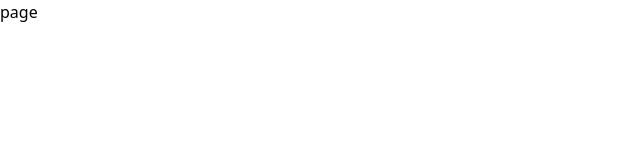
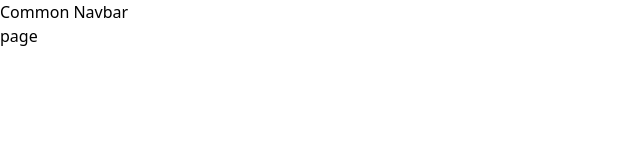
Before and after one commit to ShariarNiaj05/Apollo-Gears, a Next.js app: page / in a window 1280 px wide. Shown: the top 160 px of the page, without its empty margins (0-640 px from the left). Built offline with nearby package versions, Linux system fonts and the light colour scheme.

Commit message:
feat: Generating layout

```diff
--- a/src/app/layout.tsx
+++ b/src/app/layout.tsx
@@ -13,7 +13,10 @@ export default function RootLayout({
 }>) {
   return (
     <html lang="en">
-      <body className={`antialiased`}>{children}</body>
+      <body className={`antialiased`}>
+        Common Navbar
+        {children}
+      </body>
     </html>
   );
 }
```
